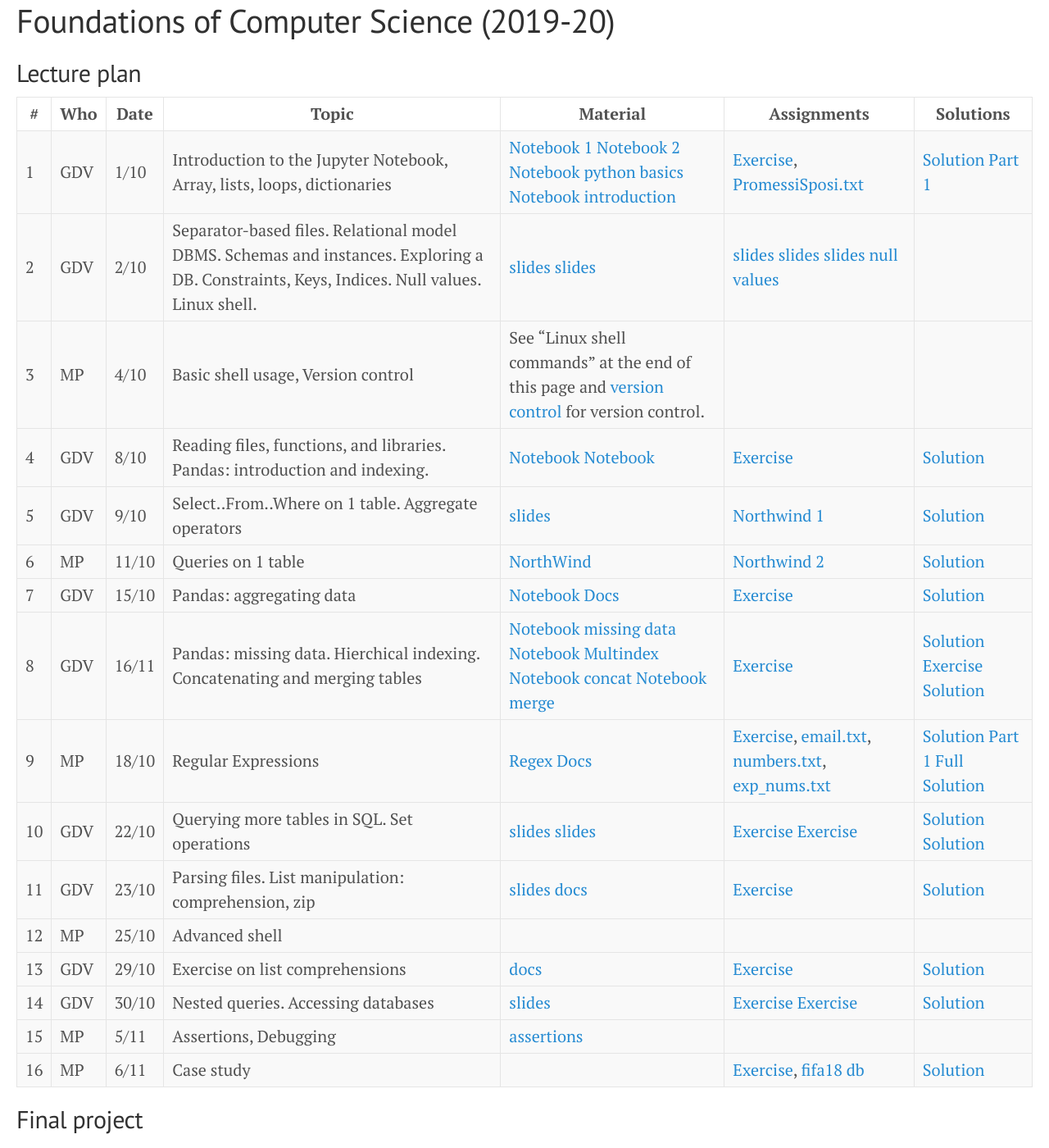
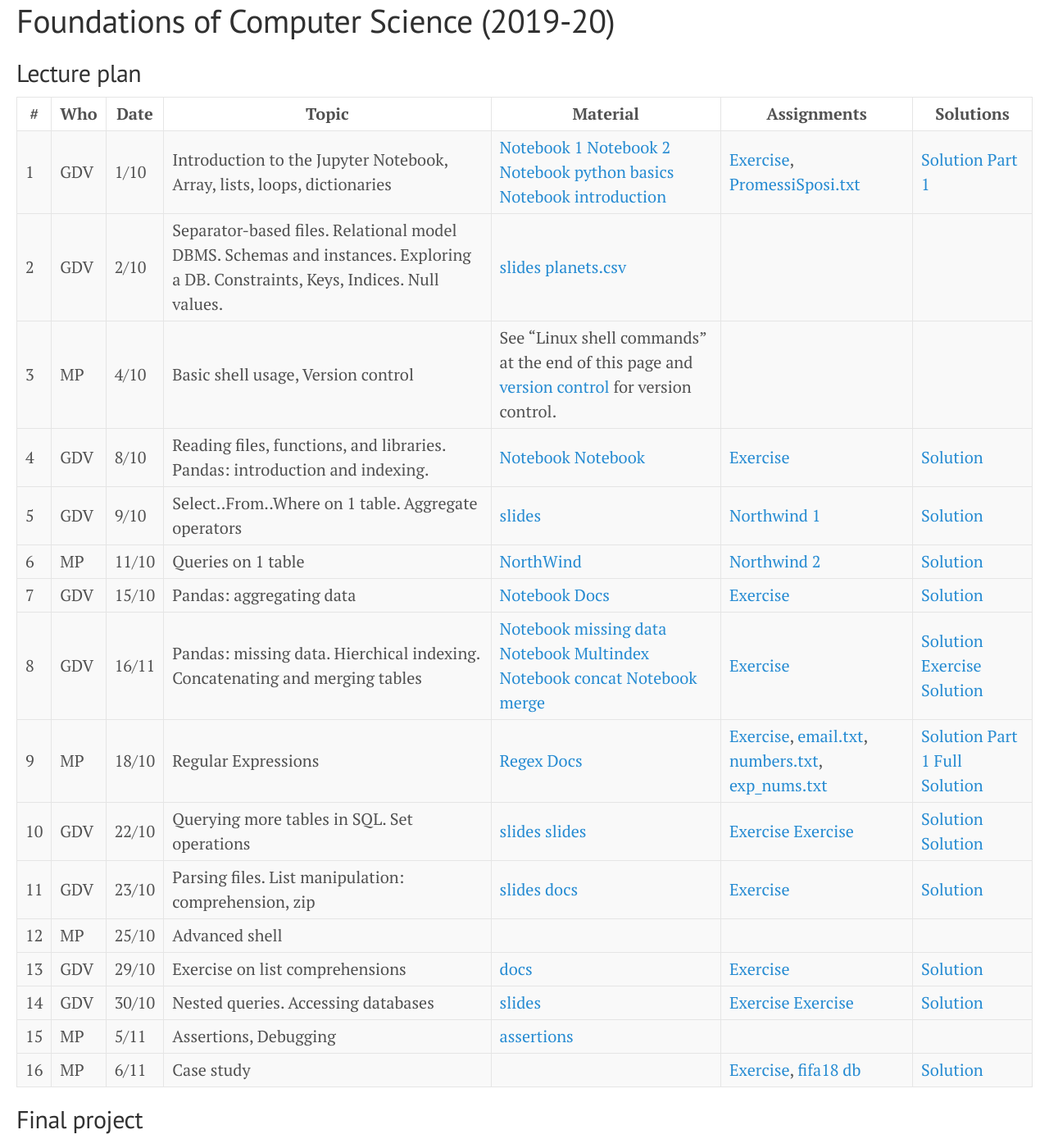
Before and after one commit to gdv/foundationsCS, a Jekyll site: the page built from docs/index.md, in a window 1280 px wide and 1400 px high. Shown: the whole window at 82% size. Built offline with Jekyll 4.4.1, drawn with Linux system fonts in a browser that asks for light colours; some of the changed text lies outside the part shown.

Commit message:
new intro DB slides

```diff
--- a/docs/index.md
+++ b/docs/index.md
@@ -10,13 +10,13 @@
 | -- | --- | ----- | --------- | ---------- | ------------- | --------- |
 | 1 | GDV | 1/10 | Introduction to the Jupyter Notebook, Array, lists, loops, dictionaries         | [Notebook 1](https://jakevdp.github.io/PythonDataScienceHandbook/01.00-ipython-beyond-normal-python.html) [Notebook 2](https://github.com/gdv/EngComp/blob/master/modules/1_offtheground/1_Interacting_with_Python.ipynb) [Notebook python basics](https://nbviewer.jupyter.org/github/gdv/foundationsCS/blob/master/py-01-basics.ipynb) [Notebook introduction](https://nbviewer.jupyter.org/github/gdv/foundationsCS/blob/master/py-02-intro-notebook.ipynb) | [Exercise](https://github.com/gdv/foundationsCS/blob/master/ex-01-DictFilesFunc.ipynb), [PromessiSposi.txt](https://github.com/gdv/foundationsCS/blob/master/ex-data/PromessiSposi.txt)  |         [Solution Part 1](https://github.com/gdv/foundationsCS/blob/master/ex-01-DictFilesFunc-solution-full.ipynb)                   |
 | -- | --- | ----- | --------- | ---------- | ------------- | --------- |
-| 2 | GDV | 2/10 | Separator-based files. Relational model DBMS. Schemas and instances. Exploring a DB. Constraints, Keys, Indices. Null values. Linux shell. | [slides](https://oc.dellavedova.org/s/ynBSzHRKBXtj29a) [slides](https://drive.google.com/file/d/1aei9sQry7p9UAoxP1TY9xPkkwocPbvqP/view?usp=sharing)                                       | [slides](http://elearning.unimib.it/mod/resource/view.php?id=187159) [slides](http://elearning.unimib.it/mod/resource/view.php?id=187161) [slides null values](https://drive.google.com/file/d/1oPar1TsmqYps8V5nPZSMo0mca6mt5Dur/view?usp=sharing)              |
+| 2 | GDV | 2/10 | Separator-based files. Relational model DBMS. Schemas and instances. Exploring a DB. Constraints, Keys, Indices. Null values. | [slides](https://github.com/gdv/introduction_to_relational_databases/raw/master/01-intro.pdf) [planets.csv](https://raw.githubusercontent.com/mwaskom/seaborn-data/master/planets.csv) |  |
 | -- | --- | ----- | --------- | ---------- | ------------- | --------- |
 | 3 | MP | 4/10 |  Basic shell usage, Version control | See "Linux shell commands" at the end of this page and [version control](http://swcarpentry.github.io/git-novice/) for version control. |
 | -- | --- | ----- | --------- | ---------- | ------------- | --------- |
 | 4 | GDV | 8/10 | Reading files, functions, and libraries. Pandas: introduction and indexing.              | [Notebook](https://jakevdp.github.io/PythonDataScienceHandbook/03.01-introducing-pandas-objects.html) [Notebook](https://jakevdp.github.io/PythonDataScienceHandbook/03.02-data-indexing-and-selection.html)                                | [Exercise](py-04-pandas)                                         | [Solution](https://nbviewer.jupyter.org/github/gdv/foundationsCS/blob/master/py-04-pandas.ipynb)             |
 | -- | --- | ----- | --------- | ---------- | ------------- | --------- |
-| 5 | GDV | 9/10 | Select..From..Where on 1 table. Aggregate operators           | [slides](https://github.com/gdv/introduction_to_relational_databases/raw/master/02-sql-single-table.pdf)                                             | [Northwind 1](sql-01-sfw)                                         | [Solution](https://github.com/gdv/foundationsCS/blob/master/sql-01-sfw.sql)                |
+| 5 | GDV | 9/10 | Select..From..Where on 1 table. Aggregate operators           | [slides](https://github.com/gdv/introduction_to_relational_databases/raw/master/02-sql-single-table.pdf) | [Northwind 1](sql-01-sfw)                                         | [Solution](https://github.com/gdv/foundationsCS/blob/master/sql-01-sfw.sql)                |
 | -- | --- | ----- | --------- | ---------- | ------------- | --------- |
 | 6 | MP | 11/10 | Queries on 1 table                | [NorthWind](https://github.com/gdv/foundationsCS/raw/master/ex-data/Northwind.fix.sqlite) | [Northwind 2](sql-02-sfw-group-by)  | [Solution](https://github.com/gdv/foundationsCS/blob/master/sql-02-groupby.sql)               |
 | -- | --- | ----- | --------- | ---------- | ------------- | --------- |
```
Also changed, not shown: other parts of docs/index.md (+12 -0 lines).
